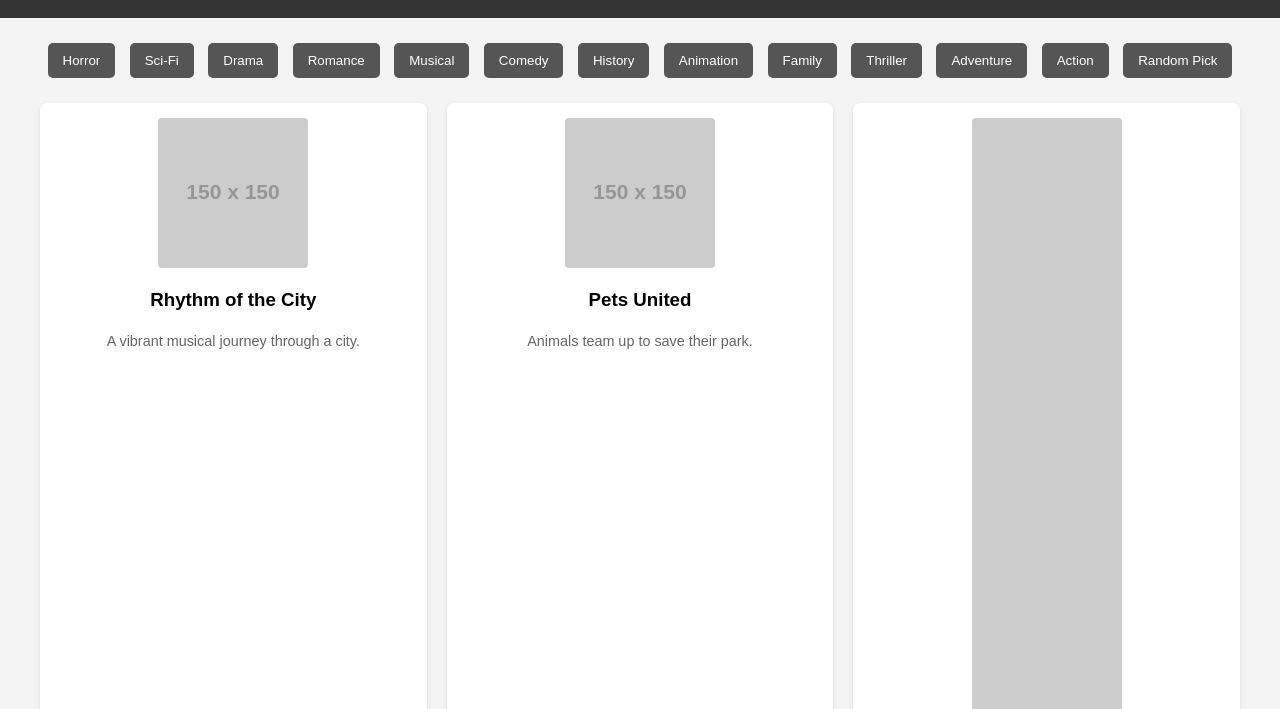
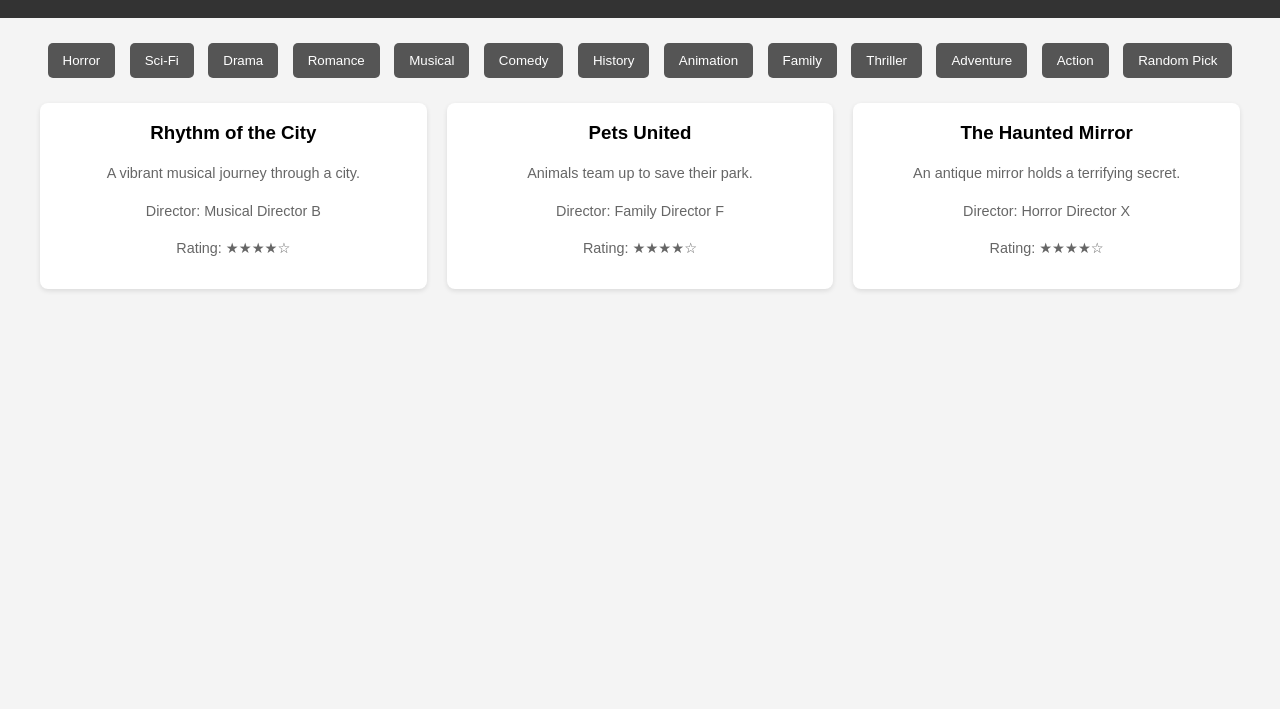
Before and after one commit to hms0513/movie, a plain HTML site: page index.html in a window 1280 px wide. Shown: the part 91-800 px from the top of the page. Drawn offline with Linux system fonts and the light colour scheme; placeholder pictures from the web are drawn by us.

Commit message:
Remove images, add director and rating

```diff
--- a/script.js
+++ b/script.js
@@ -1,61 +1,61 @@
 // Fake movie data
 const movies = {
     Horror: [
-        { title: "The Silent Scream", description: "A group of friends are terrorized in a remote cabin.", image: "https://via.placeholder.com/150/800000/FFFFFF/?text=Horror+1", synopsis: "Five friends venture into the woods for a weekend getaway, only to find themselves hunted by an unknown entity.", cast: "Jane Doe, John Smith", year: 2020 },
-        { title: "Night of the Undead", description: "Zombies rise from the grave to feast on the living.", image: "https://via.placeholder.com/150/800000/FFFFFF/?text=Horror+2", synopsis: "A mysterious plague brings the dead back to life, and a small town must fight for survival.", cast: "Alice Johnson, Bob Williams", year: 2018 },
-        { title: "The Haunted Mirror", description: "An antique mirror holds a terrifying secret.", image: "https://via.placeholder.com/150/800000/FFFFFF/?text=Horror+3", synopsis: "A young woman buys an antique mirror, unaware of the malevolent spirit trapped within.", cast: "Emily Davis, Michael Brown", year: 2021 },
-        { title: "Creeping Shadows", description: "Something sinister lurks in the darkness.", image: "https://via.placeholder.com/150/800000/FFFFFF/?text=Horror+4", synopsis: "A family moves into a new house and discovers they are not alone.", cast: "Sarah Miller, David Jones", year: 2019 },
+        { title: "The Silent Scream", description: "A group of friends are terrorized in a remote cabin.", image: "https://via.placeholder.com/150/800000/FFFFFF/?text=Horror+1", synopsis: "Five friends venture into the woods for a weekend getaway, only to find themselves hunted by an unknown entity.", cast: "Jane Doe, John Smith", year: 2020, director: "Horror Director X", rating: 4 },
+        { title: "Night of the Undead", description: "Zombies rise from the grave to feast on the living.", image: "https://via.placeholder.com/150/800000/FFFFFF/?text=Horror+2", synopsis: "A mysterious plague brings the dead back to life, and a small town must fight for survival.", cast: "Alice Johnson, Bob Williams", year: 2018, director: "Horror Director X", rating: 4 },
+        { title: "The Haunted Mirror", description: "An antique mirror holds a terrifying secret.", image: "https://via.placeholder.com/150/800000/FFFFFF/?text=Horror+3", synopsis: "A young woman buys an antique mirror, unaware of the malevolent spirit trapped within.", cast: "Emily Davis, Michael Brown", year: 2021, director: "Horror Director X", rating: 4 },
+        { title: "Creeping Shadows", description: "Something sinister lurks in the darkness.", synopsis: "A family moves into a new house and discovers they are not alone.", cast: "Sarah Miller, David Jones", year: 2019, director: "Horror Director X", rating: 4 },
     ],
     'Sci-Fi': [
-        { title: "Journey to the Nebula", description: "A space crew explores a mysterious nebula.", image: "https://via.placeholder.com/150/4169E1/FFFFFF/?text=Sci-Fi+1", synopsis: "On a mission to the edge of the galaxy, the crew of the 'Odyssey' encounters a phenomenon that defies explanation.", cast: "Captain Eva Rostova, Dr. Aris Thorne", year: 2023 },
-        { title: "Android Uprising", description: "Robots gain consciousness and rebel against humanity.", image: "https://via.placeholder.com/150/4169E1/FFFFFF/?text=Sci-Fi+2", synopsis: "In a future dominated by artificial intelligence, a group of sentient androids fight for their freedom.", cast: "Unit 734, human sympathizer Dr. Anya Sharma", year: 2022 },
-        { title: "The Time Paradox", description: "Time travel leads to unexpected consequences.", image: "https://via.placeholder.com/150/4169E1/FFFFFF/?text=Sci-Fi+3", synopsis: "A brilliant scientist invents a time machine, but altering the past creates a ripple effect that threatens to erase their present.", cast: "Dr. Alex Kim, historical figure Queen Isabella", year: 2024 },
+        { title: "Journey to the Nebula", description: "A space crew explores a mysterious nebula.", image: "https://via.placeholder.com/150/4169E1/FFFFFF/?text=Sci-Fi+1", synopsis: "On a mission to the edge of the galaxy, the crew of the 'Odyssey' encounters a phenomenon that defies explanation.", cast: "Captain Eva Rostova, Dr. Aris Thorne", year: 2023, director: "Sci-Fi Director Y", rating: 5 },
+        { title: "Android Uprising", description: "Robots gain consciousness and rebel against humanity.", image: "https://via.placeholder.com/150/4169E1/FFFFFF/?text=Sci-Fi+2", synopsis: "In a future dominated by artificial intelligence, a group of sentient androids fight for their freedom.", cast: "Unit 734, human sympathizer Dr. Anya Sharma", year: 2022, director: "Sci-Fi Director Y", rating: 5 },
+        { title: "The Time Paradox", description: "Time travel leads to unexpected consequences.", synopsis: "A brilliant scientist invents a time machine, but altering the past creates a ripple effect that threatens to erase their present.", cast: "Dr. Alex Kim, historical figure Queen Isabella", year: 2024, director: "Sci-Fi Director Y", rating: 5 },
     ],
     Drama: [
-        { title: "The Last Letter", description: "A story of love and loss during wartime.", image: "https://via.placeholder.com/150/A0522D/FFFFFF/?text=Drama+1", synopsis: "A poignant tale of two lovers separated by war, communicating through letters.", cast: "Eleanor Vance, Thomas Atherton", year: 2019 },
-        { title: "Beneath the Surface", description: "Exploring hidden family secrets.", image: "https://via.placeholder.com/150/A0522D/FFFFFF/?text=Drama+2", synopsis: "A family reunion unearths long-buried secrets and challenges their understanding of each other.", cast: "Matriarch Sofia Rossi, estranged son Marco Rossi", year: 2021 },
-        { title: "City of Dreams", description: "Following the lives of aspiring artists in a bustling city.", image: "https://via.placeholder.com/150/A0522D/FFFFFF/?text=Drama+3", synopsis: "The interwoven stories of several young artists pursuing their passions in a vibrant but challenging metropolis.", cast: "Aspiring actress Lena Petrova, struggling musician Kai Chen", year: 2022 },
+        { title: "The Last Letter", description: "A story of love and loss during wartime.", image: "https://via.placeholder.com/150/A0522D/FFFFFF/?text=Drama+1", synopsis: "A poignant tale of two lovers separated by war, communicating through letters.", cast: "Eleanor Vance, Thomas Atherton", year: 2019, director: "Drama Director Z", rating: 4 },
+        { title: "Beneath the Surface", description: "Exploring hidden family secrets.", image: "https://via.placeholder.com/150/A0522D/FFFFFF/?text=Drama+2", synopsis: "A family reunion unearths long-buried secrets and challenges their understanding of each other.", cast: "Matriarch Sofia Rossi, estranged son Marco Rossi", year: 2021, director: "Drama Director Z", rating: 4 },
+        { title: "City of Dreams", description: "Following the lives of aspiring artists in a bustling city.", synopsis: "The interwoven stories of several young artists pursuing their passions in a vibrant but challenging metropolis.", cast: "Aspiring actress Lena Petrova, struggling musician Kai Chen", year: 2022, director: "Drama Director Z", rating: 4 },
     ],
     Romance: [
-        { title: "Starlight Serenade", description: "Two strangers find love under the stars.", image: "https://via.placeholder.com/150/DC143C/FFFFFF/?text=Romance+1", synopsis: "A chance encounter during a meteor shower leads to a magical connection between two lonely hearts.", cast: "Isabella Garcia, Liam Rodriguez", year: 2020 },
-        { title: "The Promise of Tomorrow", description: "A love that conquers all obstacles.", image: "https://via.placeholder.com/150/DC143C/FFFFFF/?text=Romance+2", synopsis: "Despite societal pressures and personal challenges, two people fight to be together.", cast: "Aisha Khan, Ben Carter", year: 2023 },
-        { title: "Café Amour", description: "Love brews in a cozy coffee shop.", image: "https://via.placeholder.com/150/DC143C/FFFFFF/?text=Romance+3", synopsis: "The daily lives and budding romances of the patrons and staff of a charming neighborhood café.", cast: "Barista Chloe Dubois, regular customer Noah Wright", year: 2021 },
+        { title: "Starlight Serenade", description: "Two strangers find love under the stars.", image: "https://via.placeholder.com/150/DC143C/FFFFFF/?text=Romance+1", synopsis: "A chance encounter during a meteor shower leads to a magical connection between two lonely hearts.", cast: "Isabella Garcia, Liam Rodriguez", year: 2020, director: "Romance Director A", rating: 5 },
+        { title: "The Promise of Tomorrow", description: "A love that conquers all obstacles.", image: "https://via.placeholder.com/150/DC143C/FFFFFF/?text=Romance+2", synopsis: "Despite societal pressures and personal challenges, two people fight to be together.", cast: "Aisha Khan, Ben Carter", year: 2023, director: "Romance Director A", rating: 5 },
+        { title: "Café Amour", description: "Love brews in a cozy coffee shop.", synopsis: "The daily lives and budding romances of the patrons and staff of a charming neighborhood café.", cast: "Barista Chloe Dubois, regular customer Noah Wright", year: 2021, director: "Romance Director A", rating: 5 },
     ],
     Musical: [
-        { title: "Rhythm of the City", description: "A vibrant musical journey through a city.", image: "https://via.placeholder.com/150/DAA520/FFFFFF/?text=Musical+1", synopsis: "Through song and dance, the film captures the energy and diverse stories of a bustling urban landscape.", cast: "Lead dancer Sofia Bellini, street musician Mateo Cruz", year: 2022 },
-        { title: "Broadway Lights", description: "The drama and spectacle of putting on a Broadway show.", image: "https://via.placeholder.com/150/DAA520/FFFFFF/?text=Musical+2", synopsis: "Follow the cast and crew behind the scenes as they prepare for opening night.", cast: "Veteran star Victoria Hayes, newcomer director James Chen", year: 2024 },
+        { title: "Rhythm of the City", description: "A vibrant musical journey through a city.", image: "https://via.placeholder.com/150/DAA520/FFFFFF/?text=Musical+1", synopsis: "Through song and dance, the film captures the energy and diverse stories of a bustling urban landscape.", cast: "Lead dancer Sofia Bellini, street musician Mateo Cruz", year: 2022, director: "Musical Director B", rating: 4 },
+        { title: "Broadway Lights", description: "The drama and spectacle of putting on a Broadway show.", synopsis: "Follow the cast and crew behind the scenes as they prepare for opening night.", cast: "Veteran star Victoria Hayes, newcomer director James Chen", year: 2024, director: "Musical Director B", rating: 4 },
     ],
     Comedy: [
-        { title: " mistaken Identity", description: "Hilarious mix-ups ensue from a case of mistaken identity.", image: "https://via.placeholder.com/150/32CD32/FFFFFF/?text=Comedy+1", synopsis: "Two people who look exactly alike are constantly mistaken for one another, leading to chaotic and funny situations.", cast: "Identical twins played by one actor", year: 2021 },
-        { title: "The Great Prank War", description: "Friends engage in an epic battle of pranks.", image: "https://via.placeholder.com/150/32CD32/FFFFFF/?text=Comedy+2", synopsis: "A friendly rivalry escalates into an elaborate and side-splitting prank war.", cast: "Group of friends", year: 2020 },
-        { title: "Vacation Gone Wild", description: "A relaxing vacation turns into a comedic disaster.", image: "https://via.placeholder.com/150/32CD32/FFFFFF/?text=Comedy+3", synopsis: "Nothing goes right for a family on what was supposed to be a peaceful holiday.", cast: "The chaos-prone Miller family", year: 2023 },
+        { title: " mistaken Identity", description: "Hilarious mix-ups ensue from a case of mistaken identity.", image: "https://via.placeholder.com/150/32CD32/FFFFFF/?text=Comedy+1", synopsis: "Two people who look exactly alike are constantly mistaken for one another, leading to chaotic and funny situations.", cast: "Identical twins played by one actor", year: 2021, director: "Comedy Director C", rating: 3 },
+        { title: "The Great Prank War", description: "Friends engage in an epic battle of pranks.", image: "https://via.placeholder.com/150/32CD32/FFFFFF/?text=Comedy+2", synopsis: "A friendly rivalry escalates into an elaborate and side-splitting prank war.", cast: "Group of friends", year: 2020, director: "Comedy Director C", rating: 3 },
+        { title: "Vacation Gone Wild", description: "A relaxing vacation turns into a comedic disaster.", synopsis: "Nothing goes right for a family on what was supposed to be a peaceful holiday.", cast: "The chaos-prone Miller family", year: 2023, director: "Comedy Director C", rating: 3 },
     ],
     History: [
-        { title: "Echoes of the Past", description: "A historical epic set in ancient Rome.", image: "https://via.placeholder.com/150/8B4513/FFFFFF/?text=History+1", synopsis: "A sweeping saga of love, betrayal, and power during the height of the Roman Empire.", cast: "Roman General Marcus Aurelius, Egyptian Queen Cleopatra", year: 2018 },
-        { title: "The Crown Jewel", description: "A tale of intrigue in the royal court.", image: "https://via.placeholder.com/150/8B4513/FFFFFF/?text=History+2", synopsis: "Set in a fictional European monarchy, the film follows the political maneuvering and personal dramas within the royal family.", cast: "Queen Elizabeth, ambitious advisor Lord Ashworth", year: 2020 },
-        { title: "Samurai's Honor", description: "A story of duty and sacrifice in feudal Japan.", image: "https://via.placeholder.com/150/8B4513/FFFFFF/?text=History+3", synopsis: "A noble samurai must choose between his loyalty to his lord and his own moral code.", cast: "Master swordsman Kenji, wise sensei Master Ito", year: 2022 },
+        { title: "Echoes of the Past", description: "A historical epic set in ancient Rome.", image: "https://via.placeholder.com/150/8B4513/FFFFFF/?text=History+1", synopsis: "A sweeping saga of love, betrayal, and power during the height of the Roman Empire.", cast: "Roman General Marcus Aurelius, Egyptian Queen Cleopatra", year: 2018, director: "History Director D", rating: 4 },
+        { title: "The Crown Jewel", description: "A tale of intrigue in the royal court.", image: "https://via.placeholder.com/150/8B4513/FFFFFF/?text=History+2", synopsis: "Set in a fictional European monarchy, the film follows the political maneuvering and personal dramas within the royal family.", cast: "Queen Elizabeth, ambitious advisor Lord Ashworth", year: 2020, director: "History Director D", rating: 4 },
+        { title: "Samurai's Honor", description: "A story of duty and sacrifice in feudal Japan.", synopsis: "A noble samurai must choose between his loyalty to his lord and his own moral code.", cast: "Master swordsman Kenji, wise sensei Master Ito", year: 2022, director: "History Director D", rating: 4 },
     ],
     Animation: [
-        { title: "The Magical Forest", description: "A young hero discovers a hidden world.", image: "https://via.placeholder.com/150/9370DB/FFFFFF/?text=Animation+1", synopsis: "In a forest filled with mythical creatures, a brave child embarks on a quest to save their home.", cast: "Voice of Elara, Voice of Sparky", year: 2023 },
-        { title: "Space Explorers", description: "An adventurous journey through the cosmos.", image: "https://via.placeholder.com/150/9370DB/FFFFFF/?text=Animation+2", synopsis: "A team of young explorers travels to distant planets and encounters alien civilizations.", cast: "Voice of Commander Jax, Voice of Zorp", year: 2024 },
+        { title: "The Magical Forest", description: "A young hero discovers a hidden world.", image: "https://via.placeholder.com/150/9370DB/FFFFFF/?text=Animation+1", synopsis: "In a forest filled with mythical creatures, a brave child embarks on a quest to save their home.", cast: "Voice of Elara, Voice of Sparky", year: 2023, director: "Animation Director E", rating: 5 },
+        { title: "Space Explorers", description: "An adventurous journey through the cosmos.", synopsis: "A team of young explorers travels to distant planets and encounters alien civilizations.", cast: "Voice of Commander Jax, Voice of Zorp", year: 2024, director: "Animation Director E", rating: 5 },
     ],
     Family: [
-        { title: "The Great Outdoors", description: "A family camping trip goes hilariously wrong.", image: "https://via.placeholder.com/150/FF7F50/FFFFFF/?text=Family+1", synopsis: "The misadventures of the Miller family as they try to survive a weekend in the wilderness.", cast: "Dad, Mom, Billy, Sarah", year: 2022 },
-        { title: "Pets United", description: "Animals team up to save their park.", image: "https://via.placeholder.com/150/FF7F50/FFFFFF/?text=Family+2", synopsis: "When their beloved park is threatened, a diverse group of pets join forces to protect it.", cast: "Voice of Max the dog, Voice of Whiskers the cat", year: 2021 },
+        { title: "The Great Outdoors", description: "A family camping trip goes hilariously wrong.", image: "https://via.placeholder.com/150/FF7F50/FFFFFF/?text=Family+1", synopsis: "The misadventures of the Miller family as they try to survive a weekend in the wilderness.", cast: "Dad, Mom, Billy, Sarah", year: 2022, director: "Family Director F", rating: 4 },
+        { title: "Pets United", description: "Animals team up to save their park.", synopsis: "When their beloved park is threatened, a diverse group of pets join forces to protect it.", cast: "Voice of Max the dog, Voice of Whiskers the cat", year: 2021, director: "Family Director F", rating: 4 },
     ],
     Thriller: [
-        { title: "The Shadow Within", description: "A psychological thriller with a shocking twist.", image: "https://via.placeholder.com/150/483D8B/FFFFFF/?text=Thriller+1", synopsis: "A detective hunts a serial killer, but the truth is more disturbing than they could imagine.", cast: "Detective Ray Carter, Dr. Eleanor Vance", year: 2023 },
-        { title: "Race Against Time", description: "A non-stop action thriller.", image: "https://via.placeholder.com/150/483D8B/FFFFFF/?text=Thriller+2", synopsis: "With the clock ticking, an unlikely hero must prevent a catastrophic event.", cast: "Ex-agent Jake Riley, tech expert Sarah Chen", year: 2024 },
-         { title: "The Secret Room", description: "A couple discovers a hidden room with a dark past.", image: "https://via.placeholder.com/150/483D8B/FFFFFF/?text=Thriller+3", synopsis: "After moving into an old house, a couple finds a sealed room that holds terrifying secrets.", cast: "Mark and Lisa Roberts", year: 2022 },
+        { title: "The Shadow Within", description: "A psychological thriller with a shocking twist.", image: "https://via.placeholder.com/150/483D8B/FFFFFF/?text=Thriller+1", synopsis: "A detective hunts a serial killer, but the truth is more disturbing than they could imagine.", cast: "Detective Ray Carter, Dr. Eleanor Vance", year: 2023, director: "Thriller Director G", rating: 4 },
+        { title: "Race Against Time", description: "A non-stop action thriller.", image: "https://via.placeholder.com/150/483D8B/FFFFFF/?text=Thriller+2", synopsis: "With the clock ticking, an unlikely hero must prevent a catastrophic event.", cast: "Ex-agent Jake Riley, tech expert Sarah Chen", year: 2024, director: "Thriller Director G", rating: 4 },
+         { title: "The Secret Room", description: "A couple discovers a hidden room with a dark past.", synopsis: "After moving into an old house, a couple finds a sealed room that holds terrifying secrets.", cast: "Mark and Lisa Roberts", year: 2022, director: "Thriller Director G", rating: 4 },
     ],
     Adventure: [
-        { title: "The Lost Temple", description: "Exploring ancient ruins in a dense jungle.", image: "https://via.placeholder.com/150/DAA520/FFFFFF/?text=Adventure+1", synopsis: "An archeologist races against time to uncover the secrets of a lost civilization.", cast: "Dr. Anya Sharma, rugged guide Ben Carter", year: 2021 },
-        { title: "Mountain Expedition", description: "A treacherous climb to the world's highest peak.", image: "https://via.placeholder.com/150/DAA520/FFFFFF/?text=Adventure+2", synopsis: "A team of climbers faces extreme conditions and personal challenges on their ascent.", cast: "Lead climber Jake Miller, experienced Sherpa Nima", year: 2023 },
+        { title: "The Lost Temple", description: "Exploring ancient ruins in a dense jungle.", image: "https://via.placeholder.com/150/DAA520/FFFFFF/?text=Adventure+1", synopsis: "An archeologist races against time to uncover the secrets of a lost civilization.", cast: "Dr. Anya Sharma, rugged guide Ben Carter", year: 2021, director: "Adventure Director H", rating: 5 },
+        { title: "Mountain Expedition", description: "A treacherous climb to the world's highest peak.", synopsis: "A team of climbers faces extreme conditions and personal challenges on their ascent.", cast: "Lead climber Jake Miller, experienced Sherpa Nima", year: 2023, director: "Adventure Director H", rating: 5 },
     ],
     Action: [
-        { title: "Code of Vengeance", description: "A former agent seeks revenge.", image: "https://via.placeholder.com/150/B22222/FFFFFF/?text=Action+1", synopsis: "After his family is threatened, a retired operative is pulled back into a dangerous world.", cast: "Ethan Stone, mysterious villain The Shadow", year: 2022 },
-        { title: "High Octane Pursuit", description: "A thrilling car chase across the city.", image: "https://via.placeholder.com/150/B22222/FFFFFF/?text=Action+2", synopsis: "On the run from the authorities and a ruthless syndicate, a driver must use their skills to survive.", cast: "Master driver Alex Kim, determined detective Sarah Roberts", year: 2024 },
-         { title: "The Extraction", description: "A daring rescue mission in hostile territory.", image: "https://via.placeholder.com/150/B22222/FFFFFF/?text=Action+3", synopsis: "An elite team is sent to extract a valuable target from behind enemy lines.", cast: "Team leader Major Eva Rostova, tech specialist Agent Chen", year: 2023 },
+        { title: "Code of Vengeance", description: "A former agent seeks revenge.", image: "https://via.placeholder.com/150/B22222/FFFFFF/?text=Action+1", synopsis: "After his family is threatened, a retired operative is pulled back into a dangerous world.", cast: "Ethan Stone, mysterious villain The Shadow", year: 2022, director: "Action Director I", rating: 4 },
+        { title: "High Octane Pursuit", description: "A thrilling car chase across the city.", image: "https://via.placeholder.com/150/B22222/FFFFFF/?text=Action+2", synopsis: "On the run from the authorities and a ruthless syndicate, a driver must use their skills to survive.", cast: "Master driver Alex Kim, determined detective Sarah Roberts", year: 2024, director: "Action Director I", rating: 4 },
+         { title: "The Extraction", description: "A daring rescue mission in hostile territory.", synopsis: "An elite team is sent to extract a valuable target from behind enemy lines.", cast: "Team leader Major Eva Rostova, tech specialist Agent Chen", year: 2023, director: "Action Director I", rating: 4 },
     ],
 };
 
@@ -66,6 +66,7 @@ const modalTitle = document.getElementById("modal-title");
 const modalSynopsis = document.getElementById("modal-synopsis");
 const modalCast = document.getElementById("modal-cast");
 const modalYear = document.getElementById("modal-year");
+const modalDirector = document.getElementById("modal-director");
 
 // Function to display movies
 function displayMovies(movieArray) {
@@ -73,10 +74,22 @@ function displayMovies(movieArray) {
     movieArray.forEach(movie => {
         const movieCard = document.createElement('div');
         movieCard.classList.add('movie-card');
+
+        // Generate star rating HTML
+        let starsHtml = '';
+        for (let i = 0; i < 5; i++) {
+            if (i < movie.rating) {
+                starsHtml += '★'; // Filled star
+            } else {
+                starsHtml += '☆'; // Empty star
+            }
+        }
+
         movieCard.innerHTML = `
-            <img src="${movie.image}" alt="${movie.title}">
             <h3>${movie.title}</h3>
             <p>${movie.description}</p>
+            <p>Director: ${movie.director}</p>
+            <p>Rating: ${starsHtml}</p>
         `;
         movieCard.addEventListener('click', () => {
             showModal(movie);
@@ -91,6 +104,7 @@ function showModal(movie) {
     modalSynopsis.textContent = `Synopsis: ${movie.synopsis}`;
     modalCast.textContent = `Cast: ${movie.cast}`;
     modalYear.textContent = `Release Year: ${movie.year}`;
+    modalDirector.textContent = `Director: ${movie.director}`;
     modal.style.display = "block";
 }
 
```
Also changed, not shown: index.html (+2 -0 lines), styles.css (+8 -0 lines).
